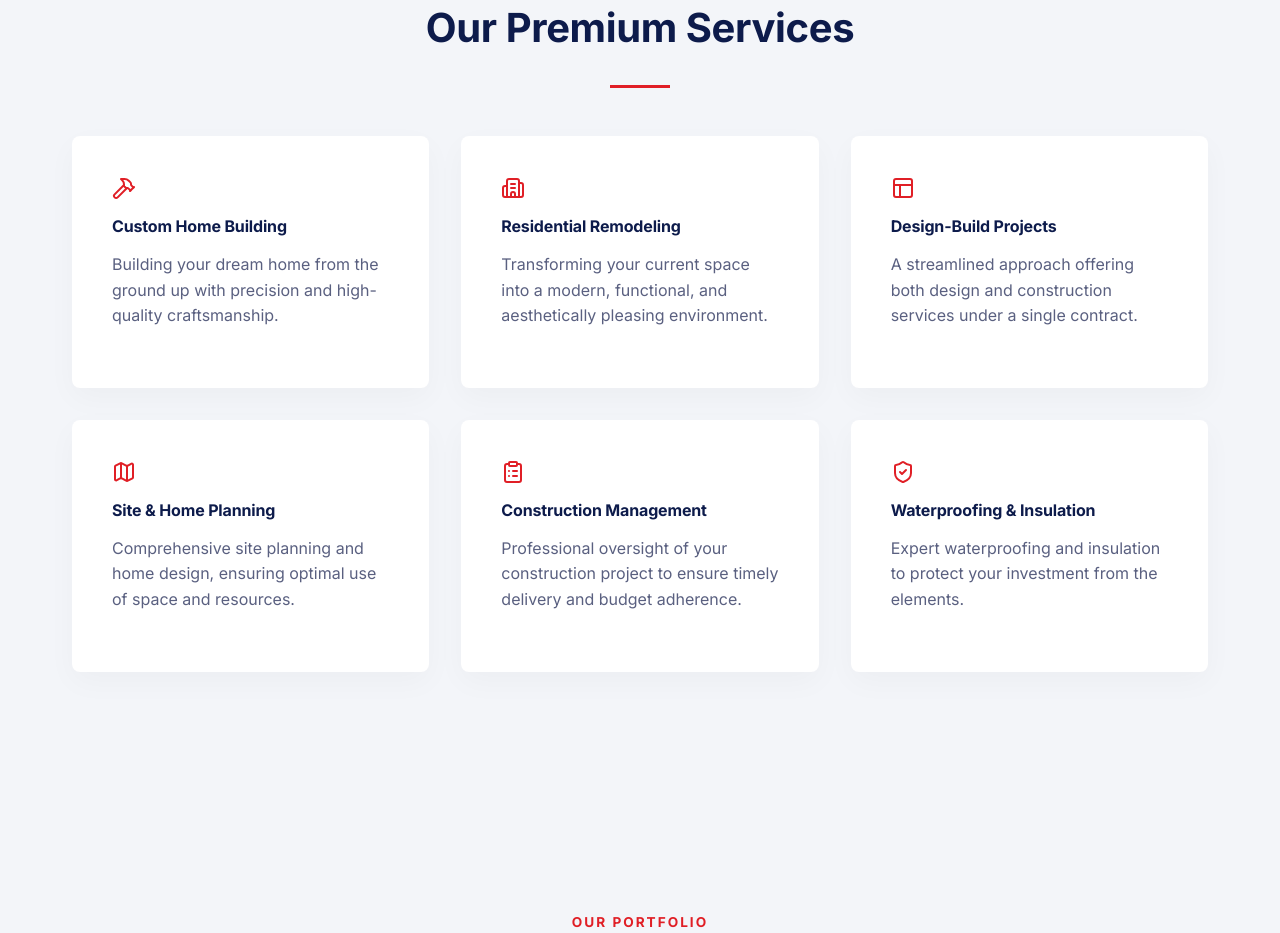
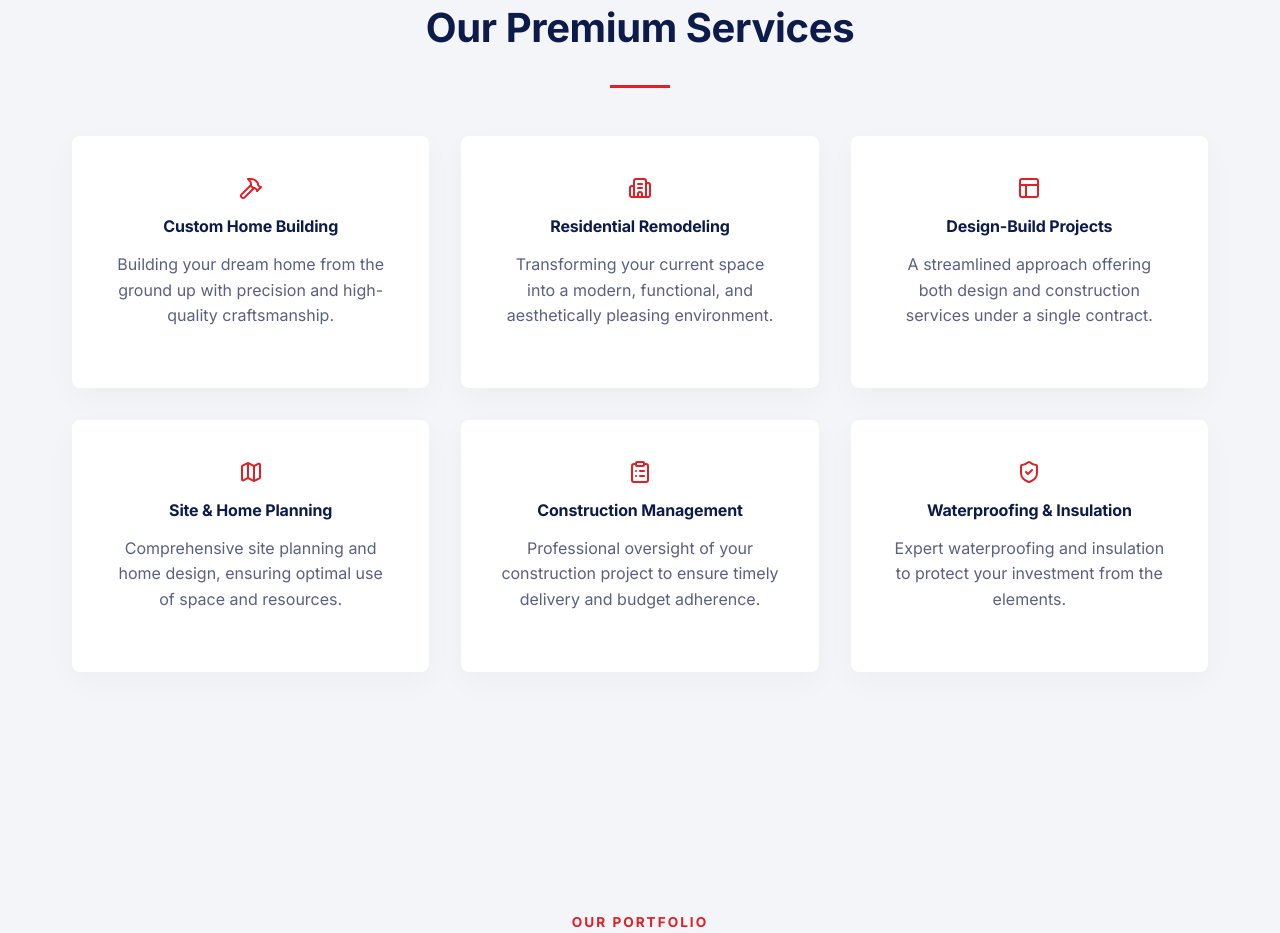
Before and after one commit to MAZPRO2003/Alray, a React (Vite) app in the folder alray-web-premium/: page / in a window 1280 px wide. Shown: the part 3040-3973 px from the top of the page. Built offline with nearby package versions, Linux system fonts and the light colour scheme; no server answers; a web font is replaced by a local one.

Commit message:
Resolved Icon Issue  (#6)
* Changed the descriptiom in project floors

* Resolved Alignment icon issue

```diff
--- a/alray-web-premium/src/app/pages/LandingPage.jsx
+++ b/alray-web-premium/src/app/pages/LandingPage.jsx
@@ -407,7 +407,7 @@ function App() {
                 transition={{ delay: idx * 0.2 }}
               >
                 <div className="step-number">{idx + 1}</div>
-                <div className="text-primary mb-15" style={{ color: 'var(--color-primary)' }}>{step.icon}</div>
+                <div className="flex justify-center text-primary mb-4" style={{ color: 'var(--color-primary)' }}>{step.icon}</div>
                 <h4>{step.title}</h4>
                 <p>{step.text}</p>
               </motion.div>
--- a/alray-web-premium/src/index.css
+++ b/alray-web-premium/src/index.css
@@ -608,6 +608,7 @@ img {
     box-shadow: 0 10px 30px rgba(0, 0, 0, 0.03);
     transition: var(--transition-medium);
     border-bottom: 3px solid transparent;
+    text-align: center;
 }
 
 .service-card:hover {
@@ -619,6 +620,8 @@ img {
 .service-icon {
     font-size: 3rem;
     margin-bottom: 1.5rem;
+    display: flex;
+    justify-content: center;
 }
 
 /* Projects */
```
